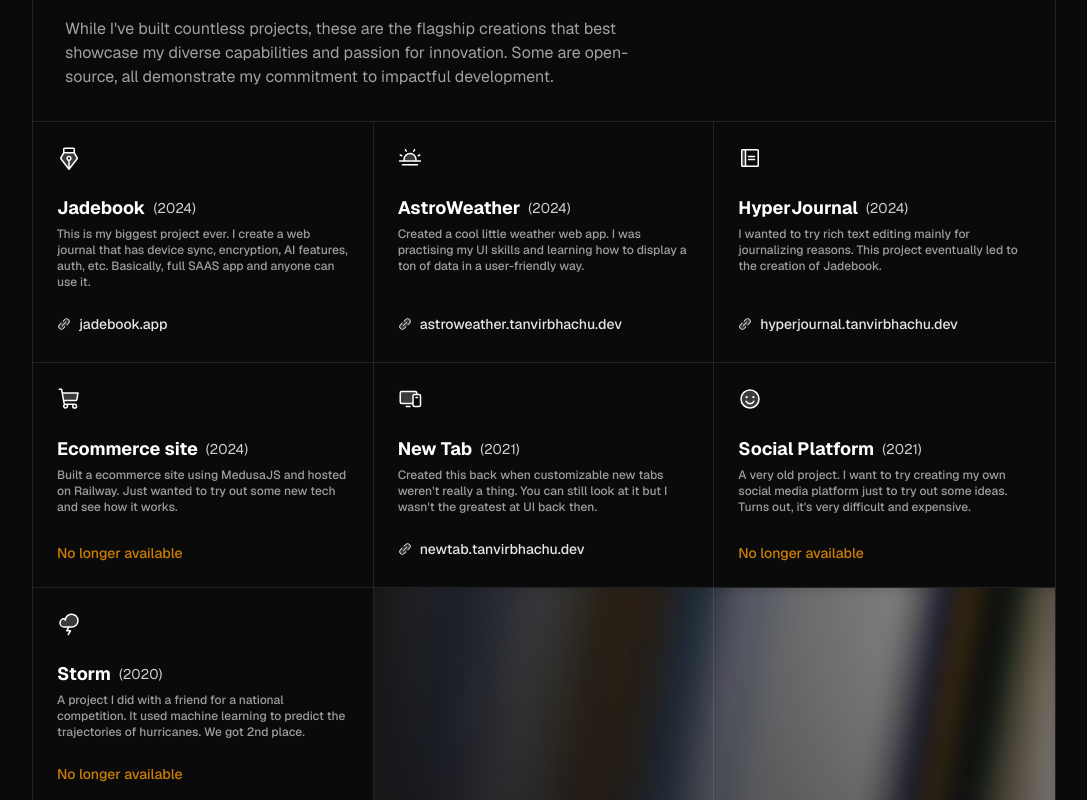
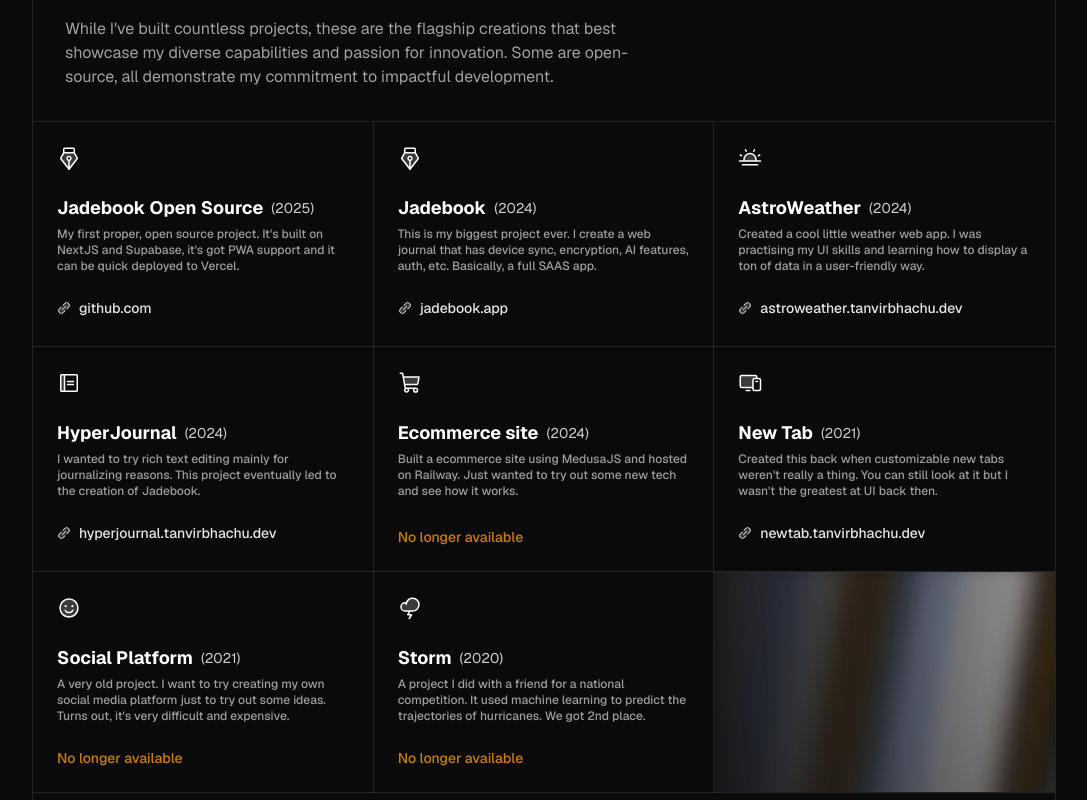
Before and after one commit to tanvirbhachu/portfolio-2025, a Next.js app: page / in a window 1280 px wide. Shown: the part 880-1680 px from the top of the page, without its empty margins (96-1183 px from the left). Built offline with nearby package versions, Linux system fonts and the light colour scheme.

Commit message:
add oss and update resume

```diff
--- a/src/app/page.tsx
+++ b/src/app/page.tsx
@@ -94,10 +94,18 @@
 }
 
 const projects = [
+    {
+    name: "Jadebook Open Source",
+    description:
+      "My first proper, open source project. It's built on NextJS and Supabase, it's got PWA support and it can be quick deployed to Vercel.",
+    date: "2025",
+    link: "https://github.com/Jadebook-Journal/jadebook-oss",
+    icon: PenNibStraight,
+  },
   {
     name: "Jadebook",
     description:
-      "This is my biggest project ever. I create a web journal that has device sync, encryption, AI features, auth, etc. Basically, full SAAS app and anyone can use it.",
+      "This is my biggest project ever. I create a web journal that has device sync, encryption, AI features, auth, etc. Basically, a full SAAS app.",
     date: "2024",
     link: "https://jadebook.app/",
     icon: PenNibStraight,
@@ -250,7 +258,7 @@
           </Link>
         ))}
 
-        <div className="flex w-full h-full min-h-54 border-b relative overflow-hidden lg:col-span-2">
+        <div className="flex w-full h-full min-h-54 border-b relative overflow-hidden">
           <div className="absolute inset-0">
             <AuroraBackground>
               <div className="size-full"></div>
```
Also changed, not shown: 1 other file (tests, documents, lock files or other folders).
